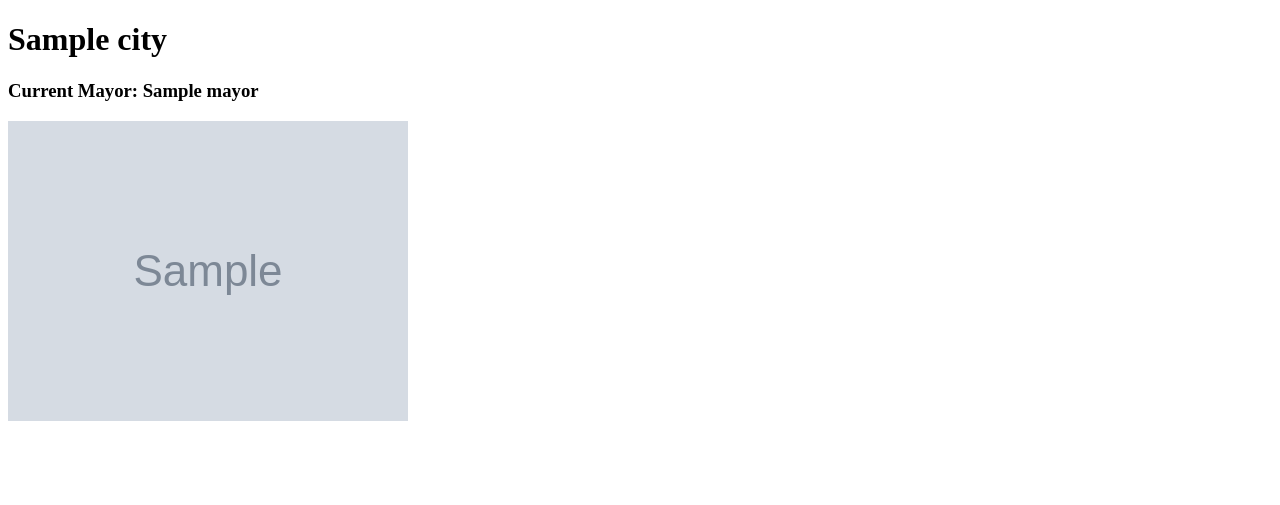
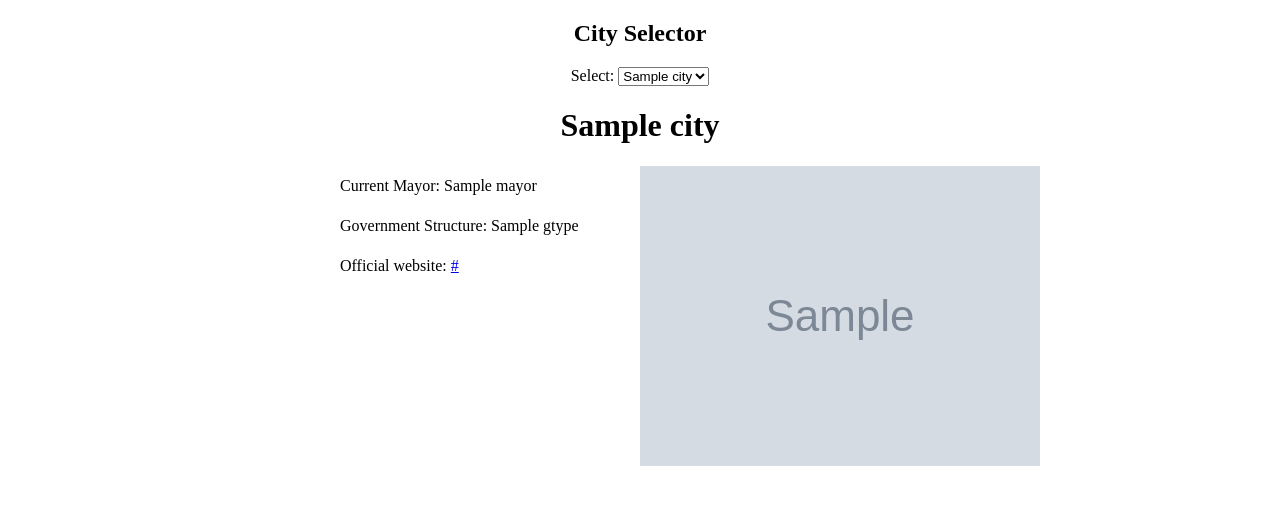
Before and after one commit to bsmiller25/city_wiki, a Flask app: template templates/index.html in a window 1280 px wide. Shown: the top 505 px of the page. Run offline with Flask 2, Linux system fonts and the light colour scheme; the template is opened without the code that fills it: most values are stand-ins (such as "Sample title", 1, 10 or a date in 2020); grey boxes marked "Sample" are stand-in pictures.

Commit message:
add city selector -- still need to make functional; adjusted layout of display; pass city options to display

```diff
--- a/server.py
+++ b/server.py
@@ -2,17 +2,29 @@ from flask import Flask
 from flask import render_template
 import sqlalchemy as sql
 import pandas as pd
-import os
+import json
 app = Flask(__name__)
 
 
-@app.route('/')
-def index(city='New York City'):
+@app.route('/city/<int:cid>')
+def index(cid):
+        # connect to sql backend
         engine = sql.create_engine('postgresql://localhost:5432/govex')
-        query = "SELECT * FROM city_wiki WHERE city = '{}';".format(city)
+
+        # get city ids
+        query = "SELECT city FROM city_wiki;"
+        cities = pd.read_sql_query(query, engine)['city']
+
+        query = "SELECT * \
+                 FROM city_wiki \
+                 WHERE city = '{}';".format(cities[cid])
         city_data = pd.read_sql_query(query, engine)
+
         return render_template('index.html',
-                               title='title',
-                               city=city,
+                               title='City-Wiki',
+                               city=cities[cid],
                                mayor=city_data['mayor'][0],
-                               img=city_data['img'][0])
+                               gtype=city_data['type'][0],
+                               img=city_data['img'][0],
+                               website=city_data['website'][0],
+                               cities=cities)
--- a/templates/index.html
+++ b/templates/index.html
@@ -1,9 +1,59 @@
 <!DOCTYPE html>
 <meta charset="UTF-8">
-<title> {{ title }} </title>
 
-<h1> {{ city }} </h1>
+<style type="text/css">
+  #selector {
+  text-align: center;
+  width:600px;
+  margin:0 auto;
+  }
+  #wrap {
+  width:600px;
+  margin: 0 auto;
+  }
+  #facts {
+  float:left;
+  width:300px;
+  line-height:40px
+  }
+  #pic {
+  float:right;
+  width:300px;
+  }
+</style>
+<html>
+  <body>
+    <title> {{ title }} </title>
 
-<h3> Current Mayor: {{ mayor }} </h3>
+    <div id="selector">
+      <h2>City Selector</h2>
+      <td>
+        <label> Select:</label>
+        <select id="ncity" width="300px" onchange="newCity()">
+          {% for x in cities %}
+          <option value="{{ x }}"{% if loop.first %} SELECTED{% endif %}>{{ x }}</option>
+          {% endfor %}
+        </select>
+      </td>
 
-<img src='{{ img }}' />
+      <script>
+        function newCity() {
+        console.log(document.getElementById("ncity").value)
+        }
+      </script>
+
+    </div>
+    <div id="wrap" >
+      <center><h1> {{ city }} </h1></center>
+      <div id="facts" >
+        Current Mayor: {{ mayor }} <br>
+        Government Structure: {{ gtype }} <br>
+        Official website: <a href={{ website }}> {{ website }} </a><br>
+      </div>
+      <div id="pic" >
+        <img src='{{ img }}' />
+      </div>
+    </div>
+
+  </body>
+</html>
```
